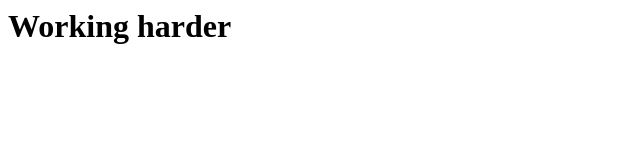
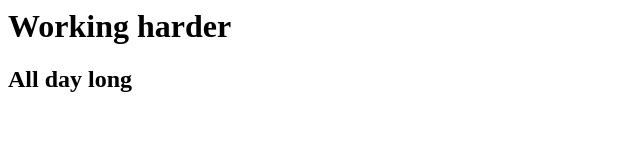
Before and after one commit to MarekHalaczkiewicz/helloWorld, a plain HTML site: page index.html in a window 1280 px wide. Shown: the whole page, without its empty margins (0-640 px from the left). Drawn offline with Linux system fonts and the light colour scheme.

Commit message:
adding <h2>

```diff
--- a/index.html
+++ b/index.html
@@ -4,5 +4,6 @@
     </head>
    <body>
       <h1> Working harder <h1>
+         <h2> All day long <h2>
    </body>
 </html>
```
